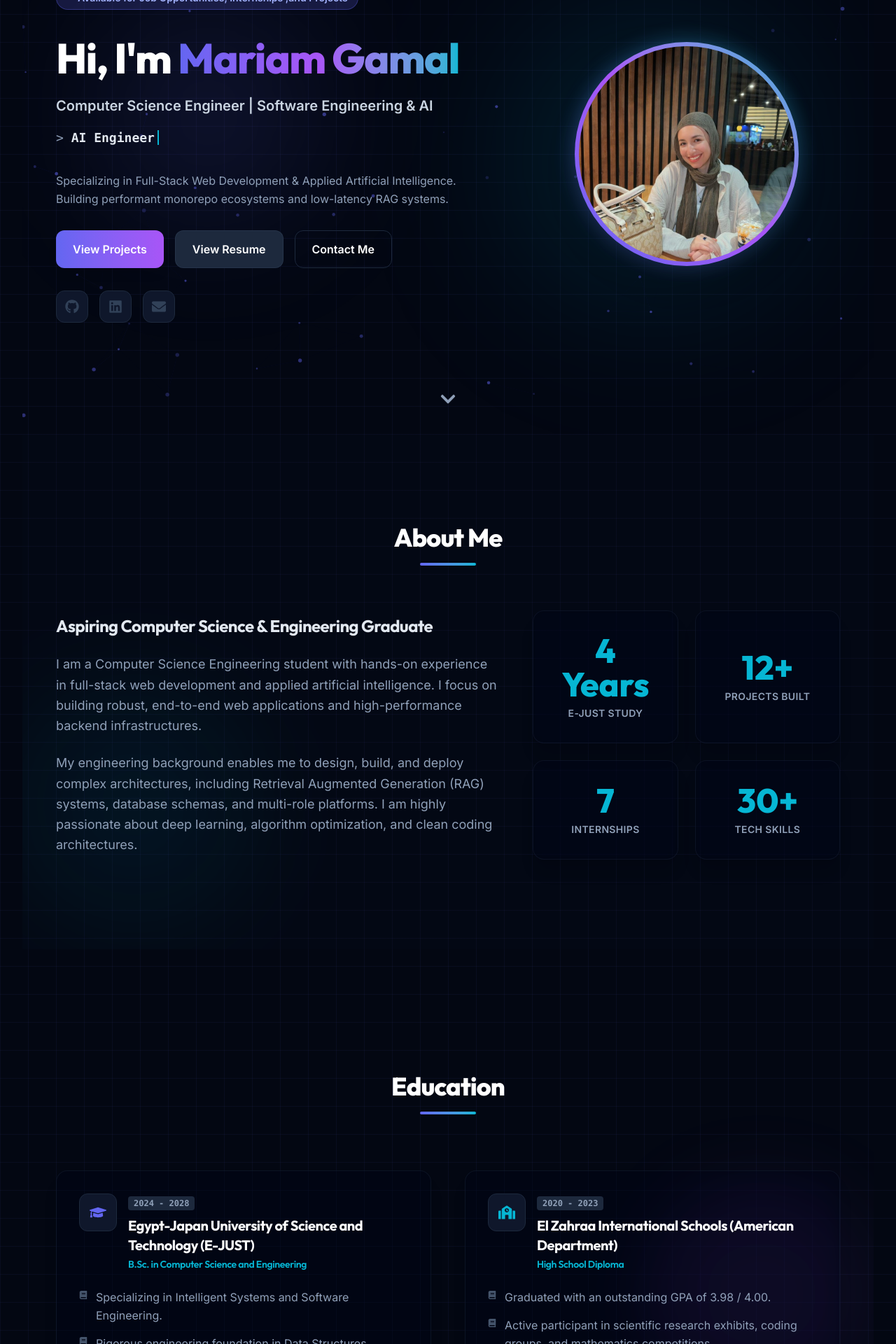
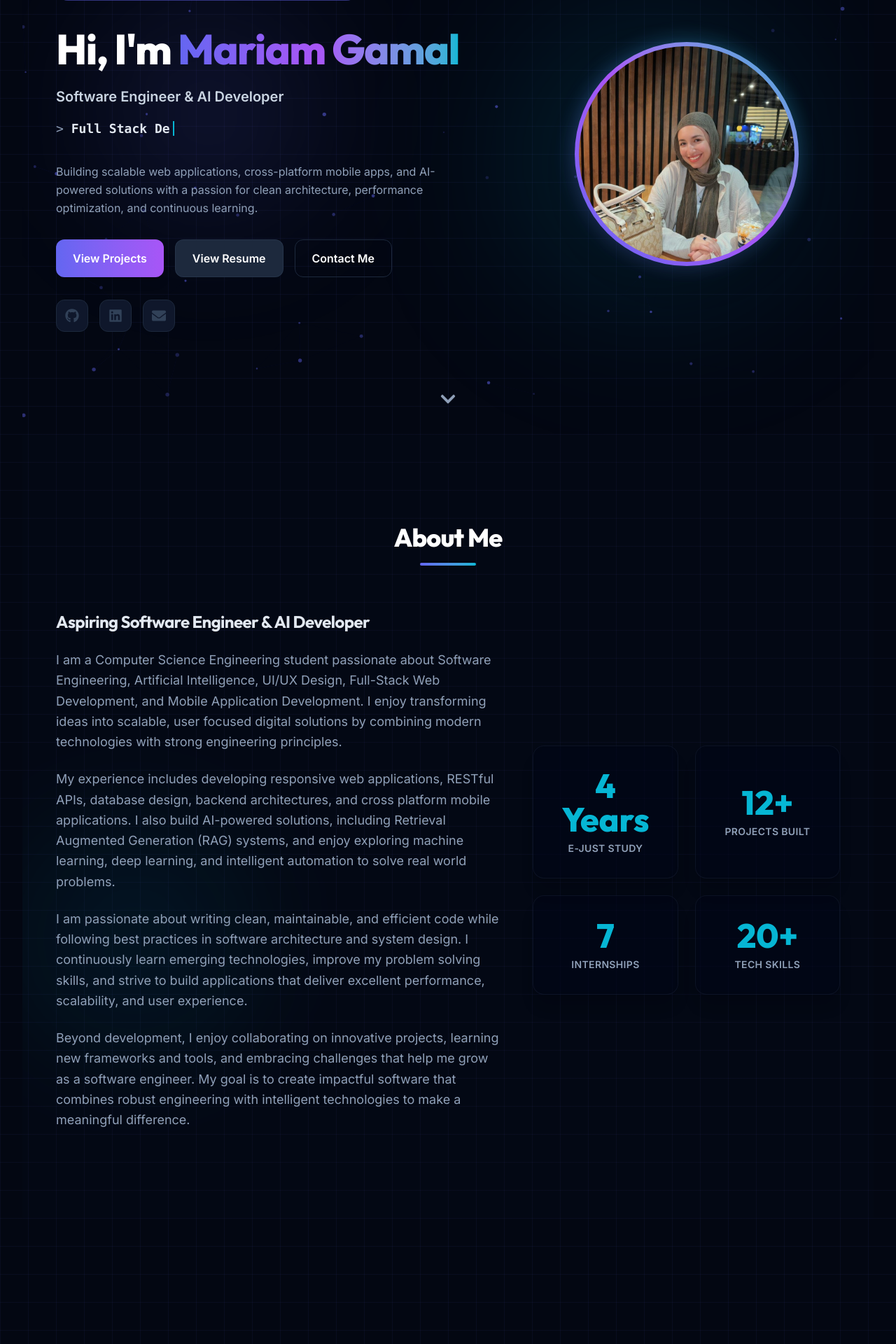
Before and after one commit to mariammgamall/my-portfolio, a React (Vite) app: page / in a window 1280 px wide. Shown: the part 180-2100 px from the top of the page at 70% size. Built offline with nearby package versions, Linux system fonts and the light colour scheme.

Commit message:
Update bio, about me, hero typewriter tags, tech skills counter, and education volunteering

```diff
--- a/src/components/About.tsx
+++ b/src/components/About.tsx
@@ -45,7 +45,7 @@ export default function About() {
     { target: 4, suffix: t.about.stat1Suffix, label: t.about.stat1Label },
     { target: 12, suffix: t.about.stat2Suffix, label: t.about.stat2Label },
     { target: 7, suffix: t.about.stat3Suffix, label: t.about.stat3Label },
-    { target: 30, suffix: t.about.stat4Suffix, label: t.about.stat4Label }
+    { target: 20, suffix: t.about.stat4Suffix, label: t.about.stat4Label }
   ];
 
   return (
@@ -93,6 +93,16 @@ export default function About() {
             <p className="text-slate-600 dark:text-slate-400 leading-relaxed text-base md:text-lg">
               {t.about.p2}
             </p>
+            {t.about.p3 && (
+              <p className="text-slate-600 dark:text-slate-400 leading-relaxed text-base md:text-lg">
+                {t.about.p3}
+              </p>
+            )}
+            {t.about.p4 && (
+              <p className="text-slate-600 dark:text-slate-400 leading-relaxed text-base md:text-lg">
+                {t.about.p4}
+              </p>
+            )}
           </motion.div>
 
           {/* Stats Box */}
--- a/src/components/Skills.tsx
+++ b/src/components/Skills.tsx
@@ -37,7 +37,7 @@ export default function Skills() {
     {
       title: t.skills.categories.tools,
       icon: <FaTools className="text-slate-500 dark:text-slate-400" size={24} />,
-      skills: ['Git', 'GitHub', 'VS Code', 'REST API Design', 'MVC Architecture', 'Monorepos']
+      skills: ['Git', 'GitHub', 'VS Code', 'Android Studio', 'REST API Design']
     }
   ];
 
--- a/src/data/translations.ts
+++ b/src/data/translations.ts
@@ -16,18 +16,20 @@ export const translations = {
       badge: "Available for Job Opportunities, Internships ,and Projects",
       greeting: "Hi, I'm",
       name: "Mariam Gamal",
-      title: "Computer Science Engineer | Software Engineering & AI",
-      taglines: ["Full-Stack Developer", "AI Engineer", "RAG Systems Builder"],
-      bio: "Specializing in Full-Stack Web Development & Applied Artificial Intelligence. Building performant monorepo ecosystems and low-latency RAG systems.",
+      title: "Software Engineer & AI Developer",
+      taglines: ["Computer Science Engineer", "Full Stack Developer", "Mobile App Developer"],
+      bio: "Building scalable web applications, cross-platform mobile apps, and AI-powered solutions with a passion for clean architecture, performance optimization, and continuous learning.",
       btnProjects: "View Projects",
       btnResume: "View Resume",
       btnContact: "Contact Me"
     },
     about: {
       title: "About Me",
-      heading: "Aspiring Computer Science & Engineering Graduate",
-      p1: "I am a Computer Science Engineering student with hands-on experience in full-stack web development and applied artificial intelligence. I focus on building robust, end-to-end web applications and high-performance backend infrastructures.",
-      p2: "My engineering background enables me to design, build, and deploy complex architectures, including Retrieval Augmented Generation (RAG) systems, database schemas, and multi-role platforms. I am highly passionate about deep learning, algorithm optimization, and clean coding architectures.",
+      heading: "Aspiring Software Engineer & AI Developer",
+      p1: "I am a Computer Science Engineering student passionate about Software Engineering, Artificial Intelligence, UI/UX Design, Full-Stack Web Development, and Mobile Application Development. I enjoy transforming ideas into scalable, user focused digital solutions by combining modern technologies with strong engineering principles.",
+      p2: "My experience includes developing responsive web applications, RESTful APIs, database design, backend architectures, and cross platform mobile applications. I also build AI-powered solutions, including Retrieval Augmented Generation (RAG) systems, and enjoy exploring machine learning, deep learning, and intelligent automation to solve real world problems.",
+      p3: "I am passionate about writing clean, maintainable, and efficient code while following best practices in software architecture and system design. I continuously learn emerging technologies, improve my problem solving skills, and strive to build applications that deliver excellent performance, scalability, and user experience.",
+      p4: "Beyond development, I enjoy collaborating on innovative projects, learning new frameworks and tools, and embracing challenges that help me grow as a software engineer. My goal is to create impactful software that combines robust engineering with intelligent technologies to make a meaningful difference.",
       stat1Label: "E-JUST Study",
       stat1Suffix: " Years",
       stat2Label: "Projects Built",
@@ -54,7 +56,7 @@ export const translations = {
         degree: "High School Diploma",
         period: "2020 - 2023",
         details: [
-          "Graduated with an outstanding GPA of 3.98 / 4.00.",
+          "Actively organized and volunteered in various school events, science fairs, and tech workshops.",
           "Active participant in scientific research exhibits, coding groups, and mathematics competitions.",
           "Maintained high honors distinction across all academic terms."
         ]
@@ -217,18 +219,20 @@ export const translations = {
       badge: "متاحة لفرص العمل، التدريب، والمشاريع",
       greeting: "أهلاً، أنا",
       name: "مريم جمال",
-      title: "مهندسة علوم حاسب | هندسة البرمجيات والذكاء الاصطناعي",
-      taglines: ["مطورة فول ستاك", "مهندسة ذكاء اصطناعي", "مبتكرة أنظمة RAG"],
-      bio: "متخصصة في تطوير برمجيات الويب المتكاملة (Full-Stack) والذكاء الاصطناعي التطبيقي. بناء أنظمة برمجية عالية الأداء وأنظمة ذكاء اصطناعي منخفضة التأخير.",
+      title: "مهندسة برمجيات ومطورة ذكاء اصطناعي",
+      taglines: ["مهندسة علوم حاسب", "مطورة فول ستاك", "مطورة تطبيقات موبايل"],
+      bio: "بناء تطبيقات ويب قابلة للتوسع، تطبيقات موبايل متعددة المنصات، وحلول مدعومة بالذكاء الاصطناعي مع شغف بالمعمارية النظيفة، تحسين الأداء، والتعلم المستمر.",
       btnProjects: "عرض المشاريع",
       btnResume: "السيرة الذاتية",
       btnContact: "تواصل معي"
     },
     about: {
       title: "نبذة عني",
-      heading: "طالبة متميزة في هندسة وعلوم الحاسب",
-      p1: "أنا طالبة في قسم هندسة وعلوم الحاسب أمتلك خبرة عملية واسعة في تطوير الويب المتكامل (Full-Stack) والذكاء الاصطناعي التطبيقي. أركز على بناء تطبيقات ويب متكاملة وقوية وبنيات تحتية برمجية عالية الأداء.",
-      p2: "تمكنني خلفيتي الهندسية من تصميم وبناء ونشر أنظمة برمجية معقدة، بما في ذلك أنظمة RAG (Retrieval-Augmented Generation)، وتصميم قواعد البيانات، والمنصات متعددة الصلاحيات. لدي شغف كبير بالتعلم العميق، تحسين الخوارزميات، وهندسة البرمجيات النظيفة.",
+      heading: "مهندسة برمجيات ومطورة ذكاء اصطناعي طموحة",
+      p1: "أنا طالبة في قسم هندسة وعلوم الحاسب بشغف كبير في هندسة البرمجيات، الذكاء الاصطناعي، تصميم واجهات المستخدم (UI/UX)، تطوير الويب المتكامل (Full-Stack)، وتطوير تطبيقات الموبايل. أستمتع بتحويل الأفكار إلى حلول رقمية قابلة للتوسع ومتمحورة حول المستخدم من خلال دمج التقنيات الحديثة مع المبادئ الهندسية القوية.",
+      p2: "تتضمن خبرتي تطوير تطبيقات الويب المتجاوبة، واجهات برمجة التطبيقات (RESTful APIs)، تصميم قواعد البيانات، البنيات التحتية الخلفية، وتطبيقات الموبايل متعددة المنصات. كما أقوم ببناء حلول مدعومة بالذكاء الاصطناعي، بما في ذلك أنظمة RAG، واستكشاف التعلم الآلي والتعلم العميق والأتمتة الذكية لحل المشكلات الواقعية.",
+      p3: "أنا شغوفة بكتابة كود نظيف، قابل للصيانة، وفعال مع اتباع أفضل الممارسات في معمارية البرمجيات وتصميم الأنظمة. أستمر دائماً في تعلم التقنيات الناشئة، وتحسين مهاراتي في حل المشكلات، وأسعى لبناء تطبيقات تقدم أداءً ممتازاً، وسلاسة، وتجربة مستخدم متميزة.",
+      p4: "بعيداً عن التطوير، أستمتع بالتعاون في المشاريع المبتكرة، وتعلم أطر العمل والأدوات الجديدة، ومواجهة التحديات التي تساعدني على النمو كمهندسة برمجيات. هدفي هو إنشاء برمجيات ذات تأثير تجمع بين الهندسة القوية والتقنيات الذكية لإحداث فارق حقيقي.",
       stat1Label: "سنوات دراسة الجامعة",
       stat1Suffix: " سنوات",
       stat2Label: "مشروع منجز",
@@ -255,7 +259,7 @@ export const translations = {
         degree: "دبلومة الثانوية الأمريكية",
         period: "2020 - 2023",
         details: [
-          "التخرج بمعدل تراكمي متميز 3.98 / 4.00.",
+          "المشاركة الفعالة في تنظيم والتطوع في الفعاليات المدرسية، المعارض العلمية، وورش العمل التقنية.",
           "مشاركة نشطة في المعارض العلمية، مجموعات البرمجة، ومسابقات الرياضيات.",
           "الحصول على مرتبة الشرف في جميع الفصول الدراسية."
         ]
```
